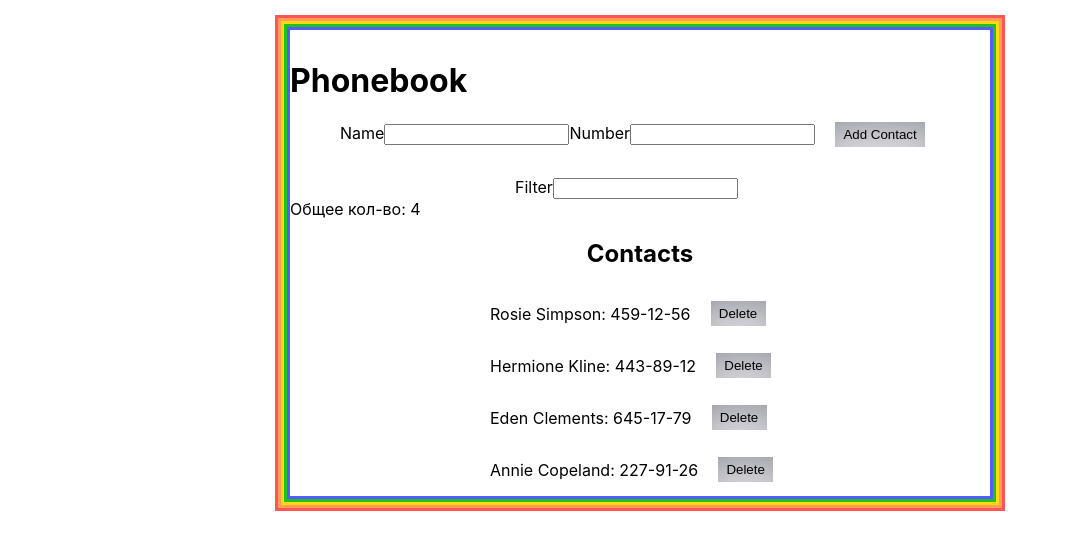
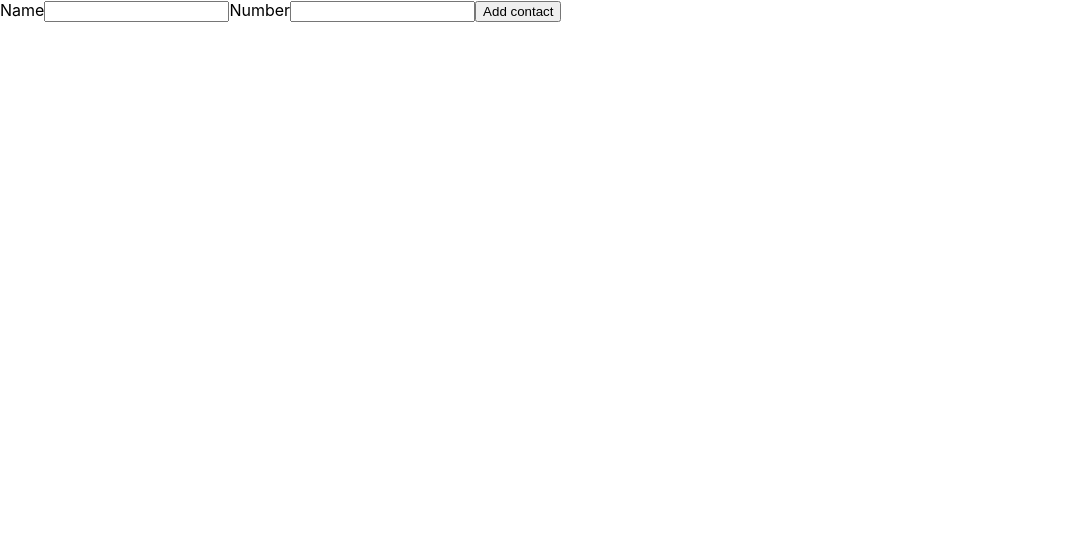
Before and after one commit to theUncleOleh/goit-react-hw-04-hooks-phonebook, a React (Create React App) app: page / in a window 1280 px wide. Shown: the top 550 px of the page, without its empty margins (0-1067 px from the left). Built offline with nearby package versions, Linux system fonts and the light colour scheme.

Commit message:
add first step

```diff
--- a/src/components/App.jsx
+++ b/src/components/App.jsx
@@ -1,85 +1,144 @@
 import { nanoid } from 'nanoid';
-import React, { Component } from 'react';
-import FormByFormik from './Formik';
+import React, { useState } from 'react';
+
+// import FormByFormik from './Formik';
 // import Form from './Form/Form';
-import ContactList from './ContactList';
-import Filter from './Filter';
+// import ContactList from './ContactList';
+// import Filter from './Filter';
 import s from './App.module.css';
 
 // export default function App() {
 //   return <FormByFormik />;
 // }
 
-class App extends Component {
-  state = {
-    contacts: [
-      { id: 'id-1', name: 'Rosie Simpson', number: '459-12-56' },
-      { id: 'id-2', name: 'Hermione Kline', number: '443-89-12' },
-      { id: 'id-3', name: 'Eden Clements', number: '645-17-79' },
-      { id: 'id-4', name: 'Annie Copeland', number: '227-91-26' },
-    ],
-    filter: '',
+export default function App() {
+  const [name, setName] = useState('');
+  const [number, setNumber] = useState('');
+
+  // const handleNameChange = event => {
+  //   setName(event.target.value);
+  // };
+  // const handleNumberChange = event => {
+  //   setNumber(event.target.value);
+  // };
+
+  const handleChange = event => {
+    const { name, value } = event.target;
+    switch (name) {
+      case 'name':
+        setName(value);
+        break;
+      case 'number':
+        setNumber(value);
+        break;
+      default:
+        return;
+    }
   };
+  return (
+    <form className={s.form} autoComplete="off">
+      <label htmlFor="" className={s.label}>
+        Name
+        <input
+          className={s.input}
+          type="text"
+          name="name"
+          value={name}
+          onChange={handleChange}
+          pattern="^[a-zA-Zа-яА-Я]+(([' -][a-zA-Zа-яА-Я ])?[a-zA-Zа-яА-Я]*)*$"
+          title="Name may contain only letters, apostrophe, dash and spaces. For example Adrian, Jacob Mercer, Charles de Batz de Castelmore d'Artagnan"
+          required
+        />
+      </label>
+      <label htmlFor="" className={s.label}>
+        Number
+        <input
+          className={s.input}
+          type="tel"
+          name="number"
+          value={number}
+          onChange={handleChange}
+          pattern="\+?\d{1,4}?[-.\s]?\(?\d{1,3}?\)?[-.\s]?\d{1,4}[-.\s]?\d{1,4}[-.\s]?\d{1,9}"
+          title="Phone number must be digits and can contain spaces, dashes, parentheses and can start with +"
+          required
+        />
+      </label>
+      <button type="submit" className={s.button}>
+        Add contact
+      </button>
+    </form>
+  );
+}
+// class App extends Component {
+//   state = {
+//     contacts: [
+//       { id: 'id-1', name: 'Rosie Simpson', number: '459-12-56' },
+//       { id: 'id-2', name: 'Hermione Kline', number: '443-89-12' },
+//       { id: 'id-3', name: 'Eden Clements', number: '645-17-79' },
+//       { id: 'id-4', name: 'Annie Copeland', number: '227-91-26' },
+//     ],
+//     filter: '',
+//   };
 
-  addContact = ({ id, name, number }) => {
-    const contact = {
-      name,
-      number,
-      id: nanoid(),
-    };
-    this.setState(prevState => ({
-      contacts: [contact, ...prevState.contacts],
-    }));
-  };
+//   addContact = ({ id, name, number }) => {
+//     const contact = {
+//       name,
+//       number,
+//       id: nanoid(),
+//     };
+//     this.setState(prevState => ({
+//       contacts: [contact, ...prevState.contacts],
+//     }));
+//   };
 
-  deleteContact = contactId => {
-    this.setState(prevState => ({
-      contacts: prevState.contacts.filter(contact => contact.id !== contactId),
-    }));
-  };
+//   deleteContact = contactId => {
+//     this.setState(prevState => ({
+//       contacts: prevState.contacts.filter(contact => contact.id !== contactId),
+//     }));
+//   };
 
-  onChangeFilter = e => {
-    this.setState({ filter: e.currentTarget.value });
-  };
+//   onChangeFilter = e => {
+//     this.setState({ filter: e.currentTarget.value });
+//   };
 
-  getVisibleContact = () => {
-    const { filter, contacts } = this.state;
-    const normalizeContact = filter.toLocaleLowerCase();
-    return contacts.filter(contact =>
-      contact.name.toLowerCase().includes(normalizeContact)
-    );
-  };
+//   getVisibleContact = () => {
+//     const { filter, contacts } = this.state;
+//     const normalizeContact = filter.toLocaleLowerCase();
+//     return contacts.filter(contact =>
+//       contact.name.toLowerCase().includes(normalizeContact)
+//     );
+//   };
 
-  componentDidMount() {
-    const contacts = localStorage.getItem('contacts');
-    const parseContacts = JSON.parse(contacts);
-    if (parseContacts) {
-      this.setState({ contacts: parseContacts });
-    }
-  }
+//   componentDidMount() {
+//     const contacts = localStorage.getItem('contacts');
+//     const parseContacts = JSON.parse(contacts);
+//     if (parseContacts) {
+//       this.setState({ contacts: parseContacts });
+//     }
+//   }
 
-  componentDidUpdate(prevProps, prevState) {
-    if (this.state.contacts !== prevState.contacts) {
-      console.log('щбнвилсоь поле contacts');
-      localStorage.setItem('contacts', JSON.stringify(this.state.contacts));
-    }
-  }
+//   componentDidUpdate(prevProps, prevState) {
+//     if (this.state.contacts !== prevState.contacts) {
+//       console.log('щбнвилсоь поле contacts');
+//       localStorage.setItem('contacts', JSON.stringify(this.state.contacts));
+//     }
+//   }
 
-  render() {
-    const visibleContacts = this.getVisibleContact();
-    return (
-      <div className={s.container}>
-        <FormByFormik onSubmit={this.addContact} />
-        {/* <Form onSubmit={this.addContact} /> */}
-        <Filter value={this.state.filter} onChange={this.onChangeFilter} />
-        <span> Общее кол-во: {this.state.contacts.length}</span>
-        <ContactList
-          contacts={visibleContacts}
-          onDeleteContact={this.deleteContact}
-        />
-      </div>
-    );
-  }
-}
+//   render() {
+//     const visibleContacts = this.getVisibleContact();
+//     return (
+//       <div className={s.container}>
+//         <FormByFormik onSubmit={this.addContact} />
+//         {/* <Form onSubmit={this.addContact} /> */}
+//         <Filter value={this.state.filter} onChange={this.onChangeFilter} />
+//         <span> Общее кол-во: {this.state.contacts.length}</span>
+//         <ContactList
+//           contacts={visibleContacts}
+//           onDeleteContact={this.deleteContact}
+//         />
+//       </div>
+//     );
+//   }
+// }
 
-export default App;
+// export default App;
```
